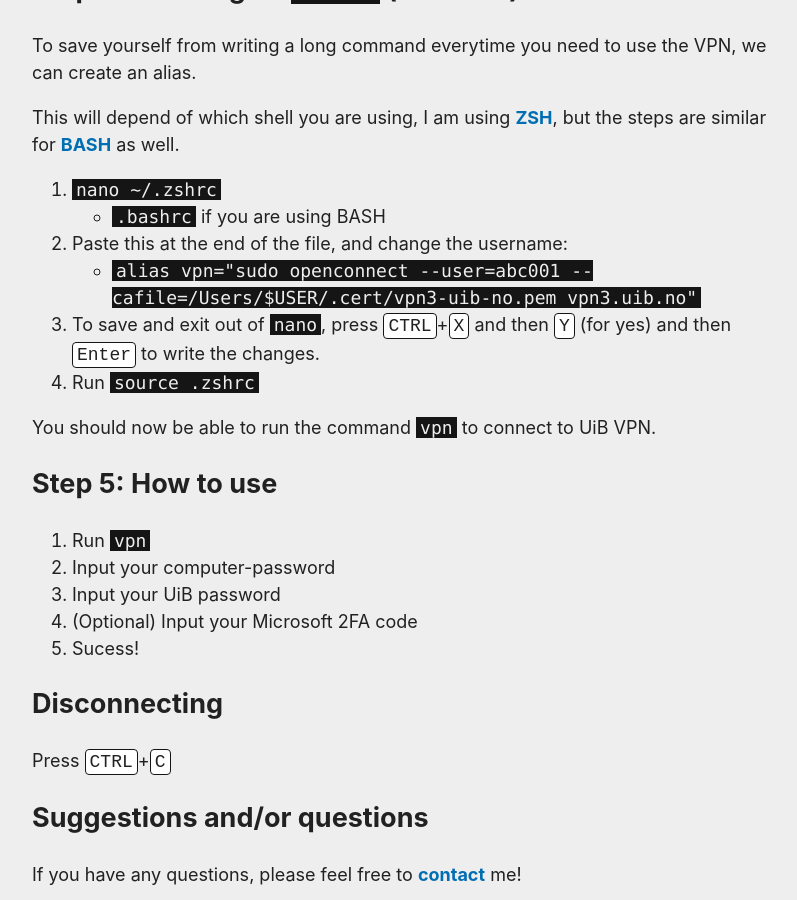
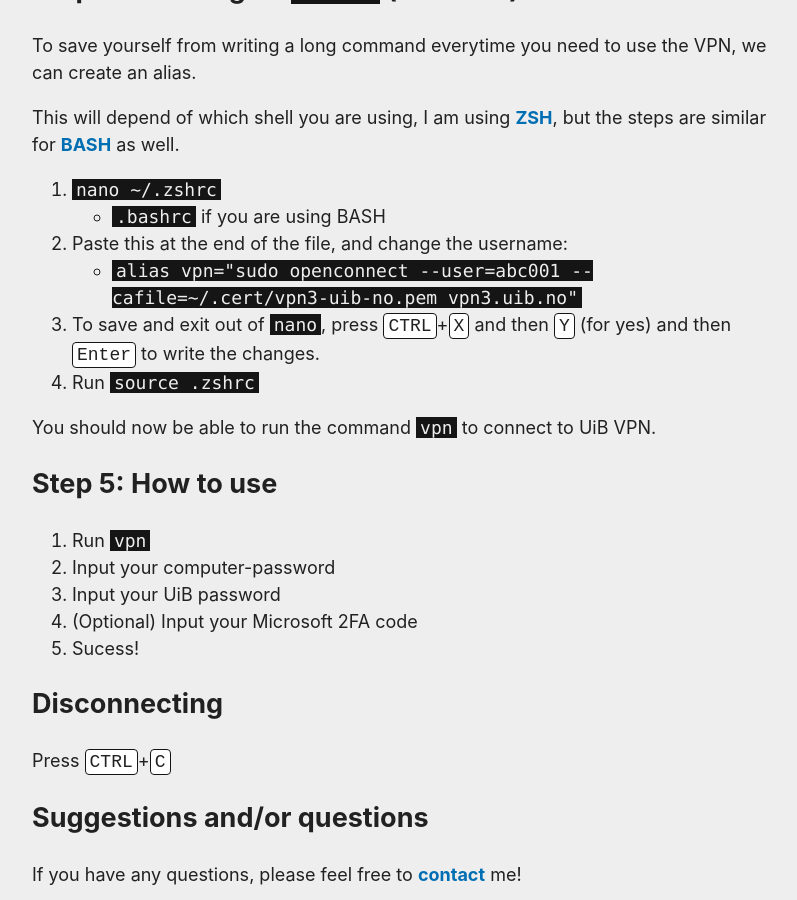
Before and after one commit to timharek/timharek.no, a Jekyll site: the page built from _posts/2021-02-18-uib-vpn-without-cisco.md, in a window 1280 px wide and 900 px high, scrolled down 1483 px. Shown: the whole window, without its empty margins (238-1035 px from the left). Built offline with Jekyll 4.4.1, drawn with Linux system fonts in a browser that asks for light colours.

Commit message:
fix: Added proper path

```diff
--- a/_posts/2021-02-18-uib-vpn-without-cisco.md
+++ b/_posts/2021-02-18-uib-vpn-without-cisco.md
@@ -51,7 +51,7 @@ This will depend of which shell you are using, I am using [ZSH](https://www.zsh.
 1. `nano ~/.zshrc`
     - `.bashrc` if you are using BASH
 2. Paste this at the end of the file, and change the username:
-    - `alias vpn="sudo openconnect --user=abc001 --cafile=/Users/$USER/.cert/vpn3-uib-no.pem vpn3.uib.no"`
+    - `alias vpn="sudo openconnect --user=abc001 --cafile=~/.cert/vpn3-uib-no.pem vpn3.uib.no"`
 3. To save and exit out of `nano`, press <kbd>CTRL</kbd>+<kbd>X</kbd> and then <kbd>Y</kbd> (for yes) and then <kbd>Enter</kbd> to write the changes.
 4. Run `source .zshrc`
 
```
